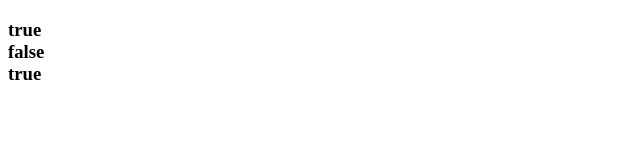
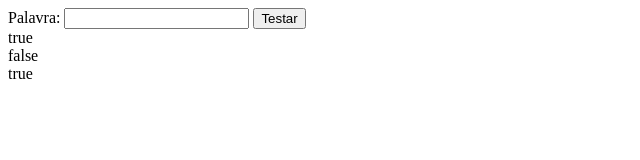
Before and after one commit to LiliannyMarinho/ProjetoLFTC, a plain HTML site: page Index.html in a window 1280 px wide. Shown: the whole page, without its empty margins (0-640 px from the left). Drawn offline with Linux system fonts and the light colour scheme.

Commit message:
Atualização html

```diff
--- a/Index.html
+++ b/Index.html
@@ -6,7 +6,12 @@
     <title>Teste de Autômatos</title>
 </head>
 <body>
-    <h3 id="saida"></h3>
+    <div>
+        <label for="entrada">Palavra:</label>
+        <input type="text" id="entrada">
+        <button onclick="testar()">Testar</button>
+    </div>
+    <div id="saida"></div>
     <script src="essets/js/afn.js"></script>
 </body>
 </html>
```
